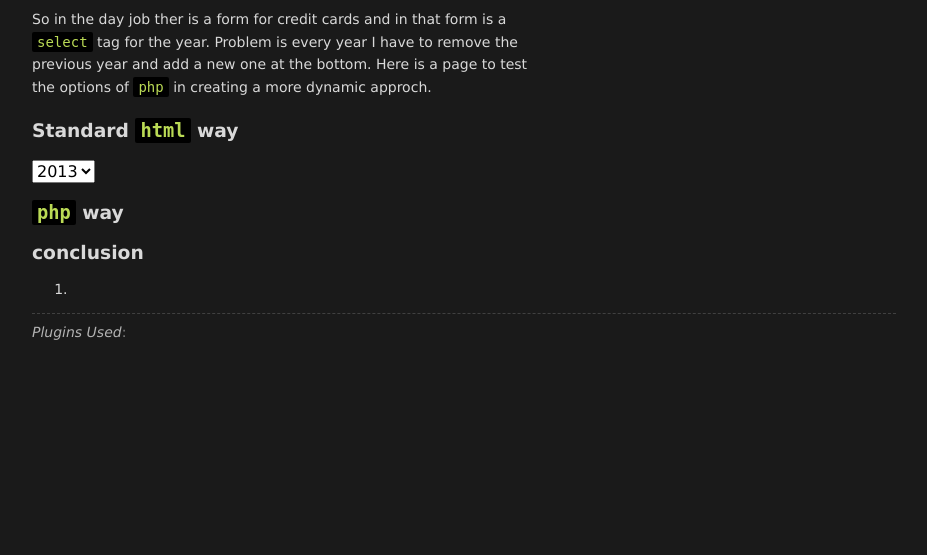
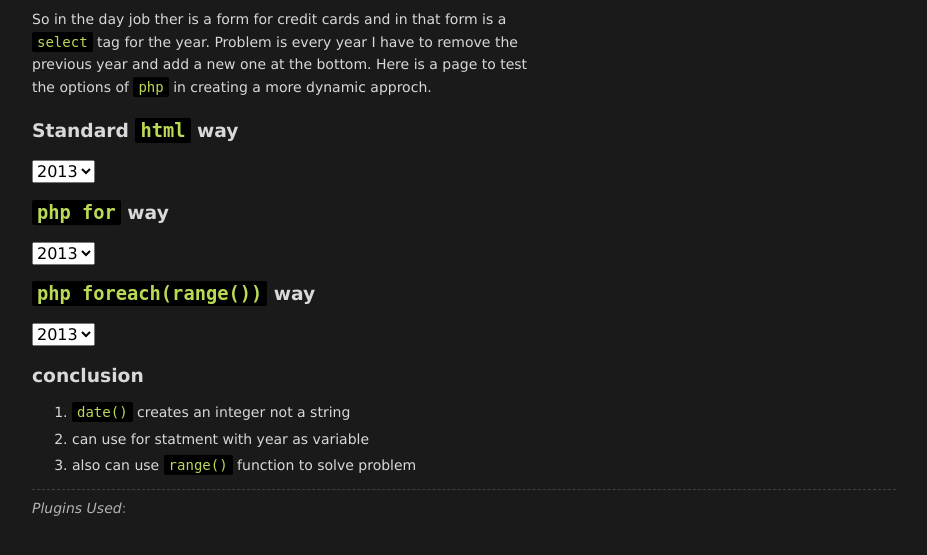
Before and after one commit to danferth/breadBoard, a PHP site: page /phpoptions.php in a window 1280 px wide. Shown: the part 182-737 px from the top of the page, without its empty margins (176-1103 px from the left). Run offline with PHP 8.4, Linux system fonts and the light colour scheme; style sheets or scripts are compiled from the project's sources; some libraries are stand-ins or nearby versions.

Commit message:
finished phpoptions page

```diff
--- a/content/p_phpoptions.php
+++ b/content/p_phpoptions.php
@@ -16,10 +16,34 @@
 <option value="2020">2020</option>
 </select>
 
-<h3><code>php</code> way</h3>
+<h3><code>php for</code> way</h3>
 
+<?php
+
+$currentYear = date(Y);
+echo "<select name='second'>";
+for($i=0; $i<=7; $i++){
+    $year = $currentYear + $i;
+echo "<option value='".$year."'>".$year."</option>/n";
+}
+echo "</select>";
+?>
+
+<h3><code>php foreach(range())</code> way</h3>
+
+<?php
+$startYear = date(Y);
+echo "<select name='second'>";
+foreach(range($startYear, $startYear + 7) as $number){
+    echo "<option value='".$number."'>".$number."</option>/n";
+}
+echo "</select>";
+
+?>
 
 <h3>conclusion</h3>
  	     <ol>
- 	     	<li></li>
+ 	     	<li><code>date()</code> creates an integer not a string</li>
+            <li>can use for statment with year as variable</li>
+            <li>also can use <code>range()</code> function to solve problem</li>
  	     </ol>
```
